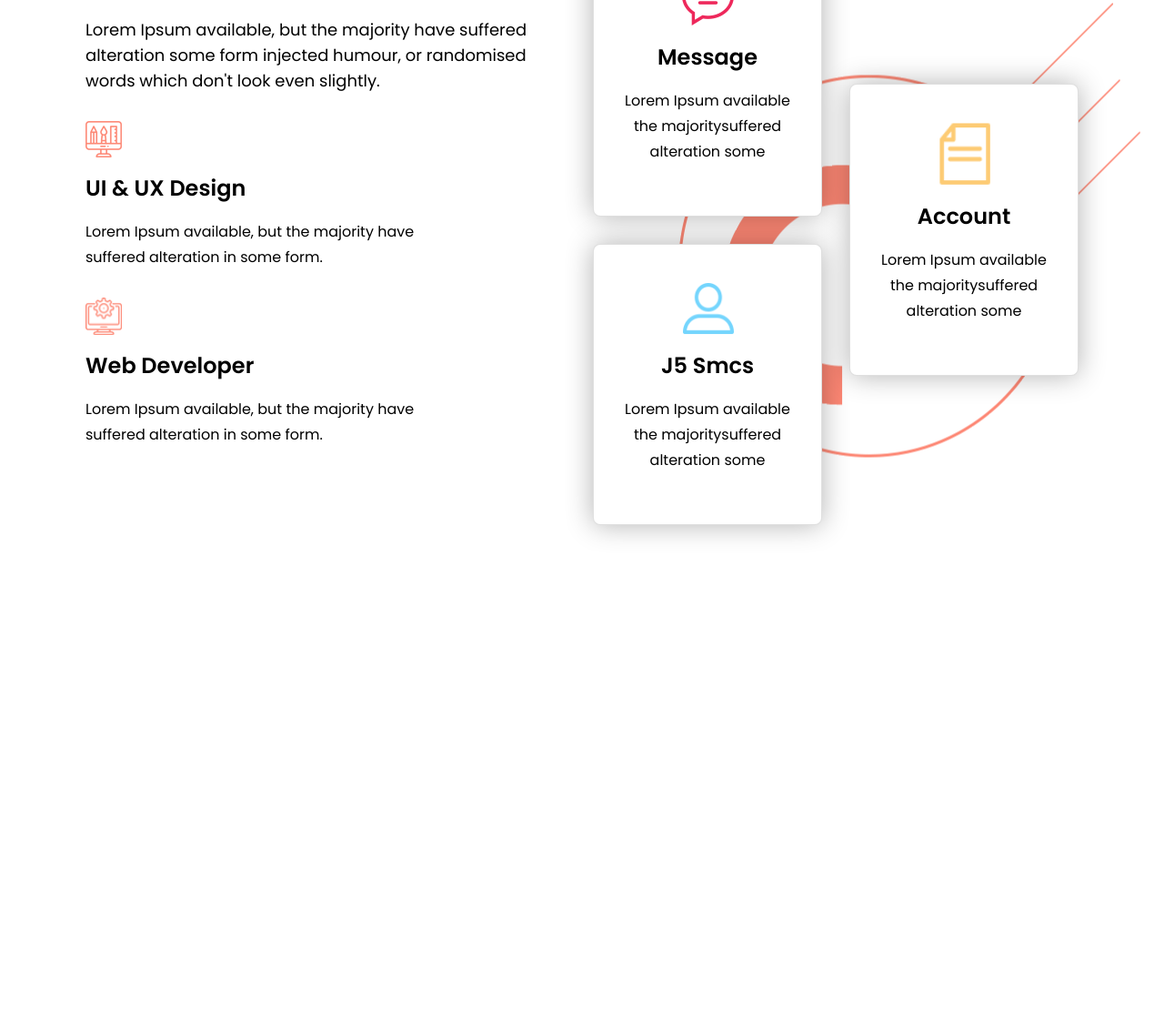
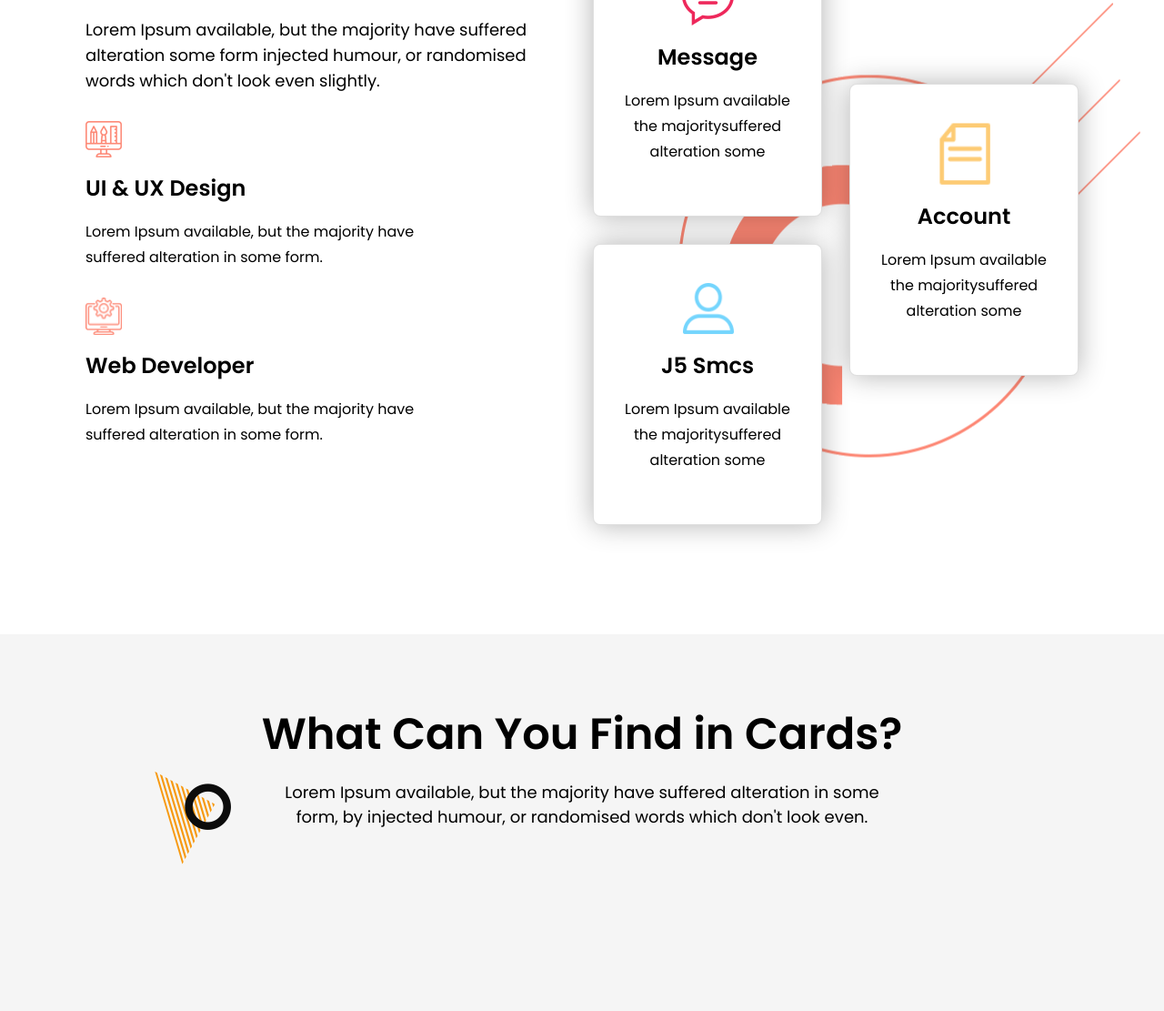
Before and after one commit to Md-ridoyKhan/NuskaAppDevelopmentProject, a plain HTML site: page index.html in a window 1280 px wide. Shown: the part 1892-3003 px from the top of the page at 91% size. Before the commit the page ends 2589 px from the top, so only its background shows below. Drawn offline with Linux system fonts and the light colour scheme.

Commit message:
what can area here

```diff
--- a/assets/css/responsive.css
+++ b/assets/css/responsive.css
@@ -18,7 +18,6 @@ mobile menu area here
     br{
         display: none;
     }
-
 
     /*---------------------
     header area here
@@ -75,14 +74,6 @@ mobile menu area here
         display: block;
     }
 
-
-
-
-
-
-
-
-
 }
 @media screen and (max-width: 768px){}
 @media screen and (max-width: 576px){
@@ -90,7 +81,7 @@ mobile menu area here
     default
     ----------------------*/
     .banner-content h1,
-    .whatCan .whatCan-title h1,
+    .whatCan-title h1,
     .app-dev-content .title h1 {
         font-size: 30px;
         line-height: 45px;
@@ -98,8 +89,6 @@ mobile menu area here
     .img-vector-none{
         display: none;
     }
-
-
 
     /*--------------------------------
     header area here
@@ -125,8 +114,6 @@ mobile menu area here
     .header-content .nav > li {
         justify-content: start;
     }
-
-
     /*--------------------------------
     what can area here
     ----------------------------------*/
@@ -134,13 +121,9 @@ mobile menu area here
     .whatCan .whatCan-img img {
         margin-top: -64px;
     }
-
-
     /*--------------------------------
     app development area here
     ----------------------------------*/
-
-
     .app-dev-card {
         grid-template-columns: 1fr;
         grid-gap: 20px;
--- a/assets/css/style.css
+++ b/assets/css/style.css
@@ -257,10 +257,9 @@ whatCan area here
 }
 .whatCan .vector {
     width: 36px;
-    height: auto;
     position: absolute;
-    top: 140px;
-    right: calc(90%);
+    top: calc(150px);
+    left: calc(120px);
 }
 .whatCan .whatCan-img{}
 .whatCan .whatCan-img img {
@@ -268,17 +267,17 @@ whatCan area here
     margin-top: -364px;
     position: relative;
 }
-.whatCan .whatCan-title {
+.whatCan-title {
     display: flex;
     flex-direction: column;
     text-align: center;
     margin: 80px 0px;
 }
-.whatCan .whatCan-title h1 {
+.whatCan-title h1 {
     line-height: 60px;
     margin-bottom: 20px;
 }
-.whatCan .whatCan-title p {
+.whatCan-title p {
     font-size: 18px;
     font-weight: 400;
     margin-bottom: 0px;
@@ -312,8 +311,6 @@ app area here
     transform: translateY(-50%);
     z-index: -1;
 }
-
-
 .app-dev-content{
     margin-bottom: var(--margin-bottom);
 }
@@ -397,3 +394,22 @@ app area here
     font-weight: 400;
     line-height: 28px;
 }
+/*--------------------------
+what our area here
+----------------------------*/
+.what-our {
+    background: var(--banner-color);
+    padding-bottom: 120px;
+    position: relative;
+    z-index: 1;
+}
+.what-our img.vector {
+    width: 84px;
+    position: absolute;
+    top: calc(150px);
+    left: calc(170px);
+    z-index: -1;
+}
+.what-our .whatCan-title{}
+.what-our .whatCan-title h1{}
+.what-our .whatCan-title p{}
--- a/index.html
+++ b/index.html
@@ -133,7 +133,7 @@
 
     <!-- app development area ends here  -->
     <section class="app-dev">
-        <img src="assets/images/vector/app-vector-img.png" alt="" class="vactor">
+        <img src="assets/images/vector/app-vector-img.png" alt="" class="vactor img-vector-none">
         <div class="container">
             <div class="row">
                 <div class="col-lg-6">
@@ -156,21 +156,21 @@
                 </div>
                 <div class="col-lg-6">
                     <ul class="app-dev-card">
-
                         <li class="card">
                             <img src="assets/images/icon/app-message1.png" alt="">
                             <h4>message</h4>
                             <p>Lorem Ipsum available the majoritysuffered alteration some</p>
-                            </li><li class="card">
+                        </li>
+                        <li class="card">
                             <img src="assets/images/icon/app-message2.png" alt="">
                             <h4>Account</h4>
                             <p>Lorem Ipsum available the majoritysuffered alteration some</p>
-                            </li><li class="card">
+                        </li>
+                        <li class="card">
                             <img src="assets/images/icon/app-message3.png" alt="">
                             <h4>j5 Smcs</h4>
                             <p>Lorem Ipsum available the majoritysuffered alteration some</p>
                         </li>
-
                     </ul>
                 </div>
             </div>
@@ -183,6 +183,17 @@
 
 
     <!-- what our area here  -->
+    <section class="what-our">
+        <img src="assets/images/vector/vector-logo-what.png" alt="" class="vector img-vector-none">
+        <div class="container">
+            <div class="row">
+                <div class="whatCan-title">
+                    <h1>What Can You Find in Cards?</h1>
+                    <p>Lorem Ipsum available, but the majority have suffered alteration in some <br> form, by injected humour, or randomised words which don't look even.</p>
+                </div>
+            </div>
+        </div>
+    </section>
     <!-- what our area ends here  -->
 
 
```
Lines whose indentation alone changed are shown as unchanged.
